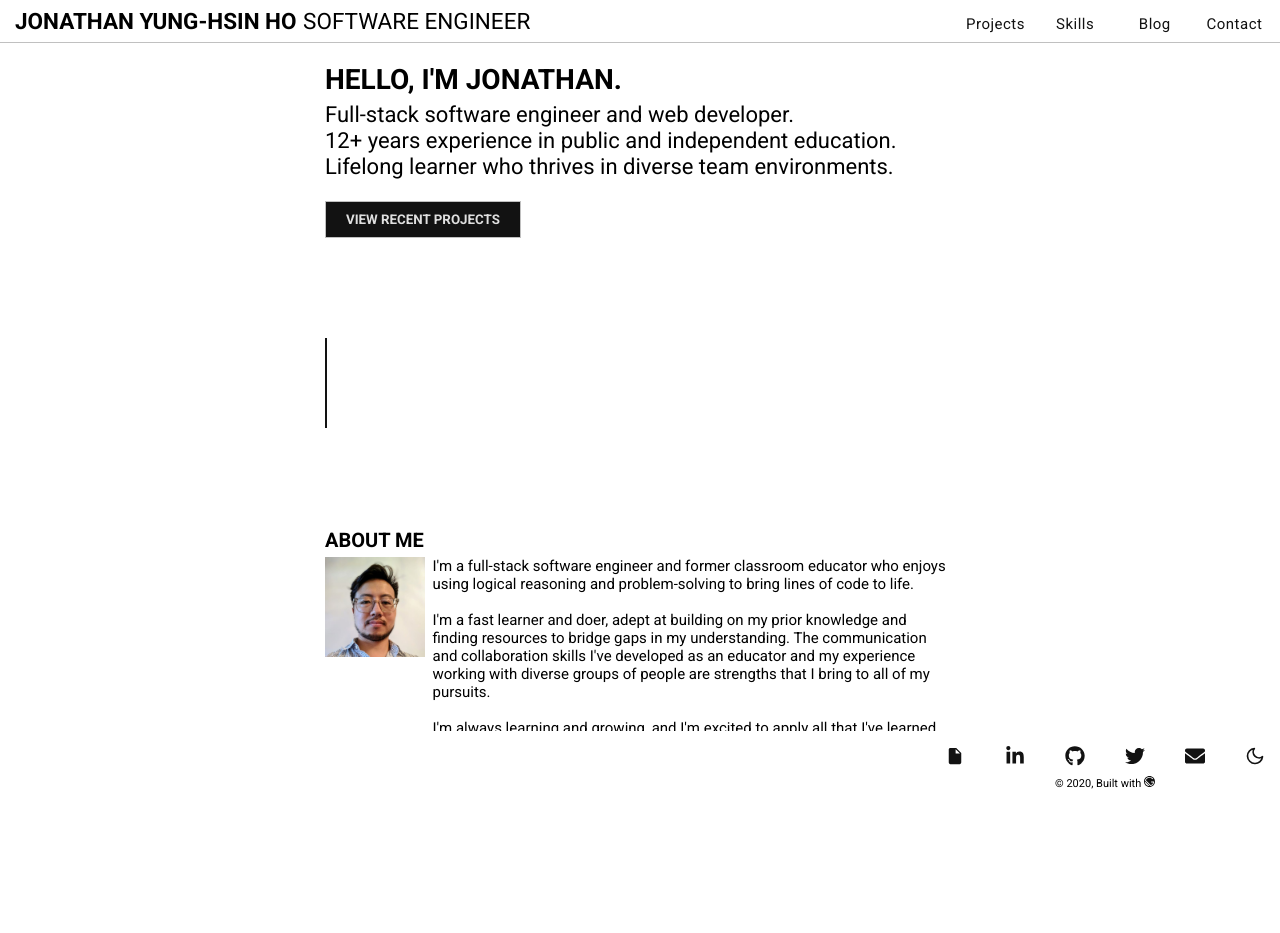
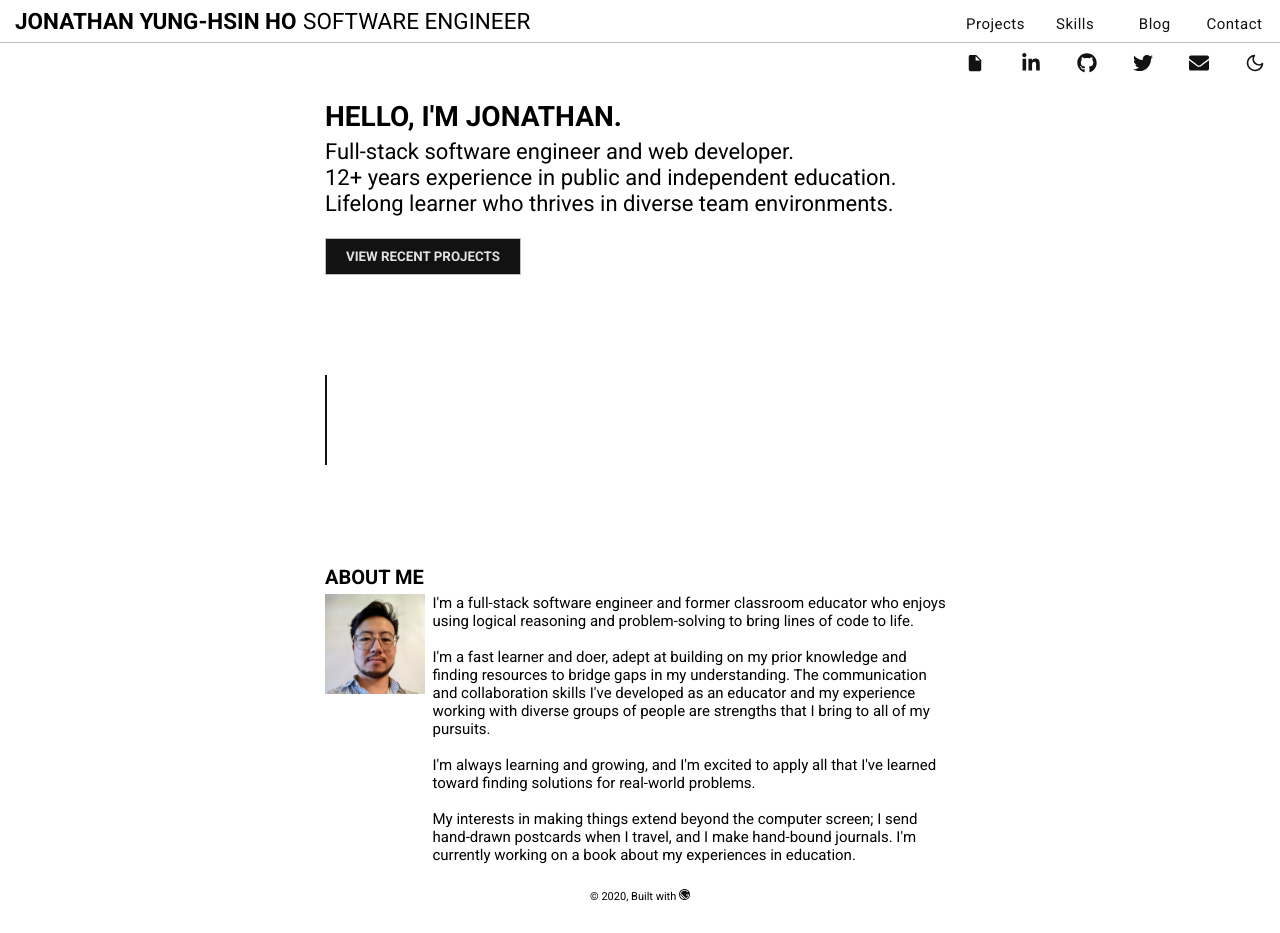
Before and after one commit to Jonathan-YungHsin-Ho/portfolio-gatsby, a Gatsby site: page / in a window 1280 px wide. Before the commit the page ends 800 px from the top, so only its background shows below. Built offline with nearby package versions, Linux system fonts and the light colour scheme; Gatsby itself is replaced by a stand-in of ours.

Commit message:
Redesign footer to avoid vh

```diff
--- a/gatsby-browser.js
+++ b/gatsby-browser.js
@@ -6,35 +6,35 @@
 
 // You can delete this file if you're not using it
 
-import React from "react"
-// import Div100vh from "react-div-100vh"
-import { VisualViewport } from "./src/components/visualViewport"
+// import React from "react"
+// // import Div100vh from "react-div-100vh"
+// import { VisualViewport } from "./src/components/visualViewport"
 
-export const wrapPageElement = ({ element }) => {
-  // return <Div100vh>{element}</Div100vh>
-  return <VisualViewport>{element}</VisualViewport>
-}
+// export const wrapPageElement = ({ element }) => {
+//   // return <Div100vh>{element}</Div100vh>
+//   return <VisualViewport>{element}</VisualViewport>
+// }
 
-// const React = require("react")
-// const Layout = require("./src/components/layout").default
-// const ModeProvider = require("./src/contexts/ModeContext").default
+// // const React = require("react")
+// // const Layout = require("./src/components/layout").default
+// // const ModeProvider = require("./src/contexts/ModeContext").default
 
-// window.onresize = function () {
-//   document.body.height = window.innerHeight
-// }
-// window.onresize()
+// // window.onresize = function () {
+// //   document.body.height = window.innerHeight
+// // }
+// // window.onresize()
 
-// const appHeight = () => {
-//   const doc = document.documentElement
-//   doc.style.setProperty("--app-height", `${window.innerHeight}px`)
-// }
-// window.addEventListener("resize", appHeight)
-// appHeight()
+// // const appHeight = () => {
+// //   const doc = document.documentElement
+// //   doc.style.setProperty("--app-height", `${window.innerHeight}px`)
+// // }
+// // window.addEventListener("resize", appHeight)
+// // appHeight()
 
-// exports.wrapPageElement = ({ element, props }) => {
-//   return (
-//     <ModeProvider>
-//       <Layout {...props}>{element}</Layout>
-//     </ModeProvider>
-//   )
-// }
+// // exports.wrapPageElement = ({ element, props }) => {
+// //   return (
+// //     <ModeProvider>
+// //       <Layout {...props}>{element}</Layout>
+// //     </ModeProvider>
+// //   )
+// // }
--- a/src/components/footer.js
+++ b/src/components/footer.js
@@ -1,70 +1,10 @@
 import React from "react"
-import { IoMdDocument } from "react-icons/io"
-import { FaLinkedinIn, FaGithub, FaTwitter, FaEnvelope } from "react-icons/fa"
-import { FiSun, FiMoon } from "react-icons/fi"
 import { GrGatsbyjs } from "react-icons/gr"
 
-import { useDarkMode } from "../hooks/useDarkMode"
-import { useModeContext } from "../contexts/ModeContext"
-
-import Resume from "../documents/resume.pdf"
-
 const Footer = () => {
-  const [darkMode, setDarkMode] = useDarkMode(false)
-
-  const { dispatch } = useModeContext()
-
-  const toggleMode = e => {
-    e.preventDefault()
-    setDarkMode(!darkMode)
-    dispatch({ type: "SET_MODE", payload: darkMode })
-  }
-
   return (
-    <footer className="footer-wrapper">
-      <div className="footer">
-        <div className="footer-links">
-          <a href={Resume} target="_blank" rel="noopener noreferrer">
-            <IoMdDocument className="footer-icon" />
-          </a>
-          <a
-            href="https://www.linkedin.com/in/jonathan-y-ho/"
-            target="_blank"
-            rel="noopener noreferrer"
-          >
-            <FaLinkedinIn className="footer-icon" />
-          </a>
-          <a
-            href="https://github.com/Jonathan-YungHsin-Ho"
-            target="_blank"
-            rel="noopener noreferrer"
-          >
-            <FaGithub className="footer-icon" />
-          </a>
-          <a
-            href="https://twitter.com/JonathanHoDev"
-            target="_blank"
-            rel="noopener noreferrer"
-          >
-            <FaTwitter className="footer-icon" />
-          </a>
-          <a
-            href="mailto:jonathan.yunghsin.ho@gmail.com"
-            target="_blank"
-            rel="noopener noreferrer"
-          >
-            <FaEnvelope className="footer-icon" />
-          </a>
-          {darkMode ? (
-            <FiSun onClick={toggleMode} className="footer-icon footer-toggle" />
-          ) : (
-            <FiMoon
-              onClick={toggleMode}
-              className="footer-icon footer-toggle"
-            />
-          )}
-        </div>
-        <div className="footer-copyright">
+    <footer className="footer-copyright">
+      <div>
         © {new Date().getFullYear()}, Built with
         {` `}
         <a
@@ -75,7 +15,6 @@ const Footer = () => {
           <GrGatsbyjs className="footer-icon" />
         </a>
       </div>
-      </div>
     </footer>
   )
 }
--- a/src/components/layout.css
+++ b/src/components/layout.css
@@ -90,6 +90,14 @@ a {
   text-decoration: none;
 }
 
+.header-wrapper {
+  position: fixed;
+  top: 0;
+  width: 100%;
+  background-color: white;
+  z-index: 100;
+}
+
 header {
   border-bottom: 1px solid silver;
   padding: 0.75rem 1.5rem;
@@ -175,7 +183,7 @@ button:hover:enabled {
 
 .layout-container {
   min-height: -webkit-fill-available;
-  height: calc(var(--vh, 1vh) * 100);
+  /* height: calc(var(--vh, 1vh) * 100); */
   /* height: 100vh; */
   display: -webkit-box;
   display: -ms-flexbox;
@@ -250,13 +258,20 @@ header h1 {
   -ms-flex-positive: 1;
   flex-grow: 1;
   overflow-x: hidden;
+  margin-top: 9rem;
   padding: 0 1.0875rem 0;
+}
+
+@media only screen and (max-width: 800px) {
+  .main-wrapper {
+    margin-top: 14rem;
+  }
 }
 
 main {
   margin: 0 auto;
   max-width: 630px;
-  padding-top: 2rem;
+  padding-top: 1rem;
   padding-bottom: 1.5rem;
 }
 
@@ -499,35 +514,16 @@ article {
 
 /* Footer Styles */
 
-.footer-wrapper {
+.footer {
+  padding: 1rem 1.5rem 0.5rem;
   display: -webkit-box;
   display: -ms-flexbox;
   display: flex;
-  -webkit-box-orient: vertical;
-  -webkit-box-direction: normal;
-  -ms-flex-direction: column;
-  flex-direction: column;
-  -webkit-box-align: end;
-  -ms-flex-align: end;
-  align-items: flex-end;
-}
-
-.footer {
-  padding: 1.5rem 1.5rem 1rem;
-  display: -webkit-box;
-  display: -ms-flexbox;
-  display: flex;
-  -webkit-box-orient: vertical;
-  -webkit-box-direction: normal;
-  -ms-flex-direction: column;
-  flex-direction: column;
-  -webkit-box-align: center;
-  -ms-flex-align: center;
-  align-items: center;
+  justify-content: flex-end;
 }
 
 .footer-links {
-  width: 32rem;
+  width: 30rem;
   display: -webkit-box;
   display: -ms-flexbox;
   display: flex;
@@ -554,7 +550,7 @@ article {
 }
 
 .footer-copyright {
-  margin-top: 0.5rem;
+  margin: 1rem auto 3rem;
   font-size: 1.1rem;
 }
 
@@ -572,6 +568,10 @@ article {
 .dark-mode {
   background-color: var(--dark-color);
   color: var(--light-color);
+}
+
+.dark-mode .header-wrapper {
+  background-color: var(--dark-color);
 }
 
 .dark-mode a,
--- a/src/components/layout.js
+++ b/src/components/layout.js
@@ -9,6 +9,7 @@ import React from "react"
 import PropTypes from "prop-types"
 
 import Header from "./header"
+import OtherLinks from "./otherLinks"
 import Footer from "./footer"
 import "./layout.css"
 
@@ -16,18 +17,21 @@ const Layout = ({ children }) => {
   const name = "Jonathan Yung-Hsin Ho"
   const title = "Software Engineer"
 
-  let vh
+  // let vh
 
-  if (typeof window !== `undefined`) {
-    window.addEventListener("resize", () => {
-      vh = window.innerHeight * 0.01
-      document.documentElement.style.setProperty("--vh", `${vh}px`)
-    })
-  }
+  // if (typeof window !== `undefined`) {
+  //   window.addEventListener("resize", () => {
+  //     vh = window.innerHeight * 0.01
+  //     document.documentElement.style.setProperty("--vh", `${vh}px`)
+  //   })
+  // }
 
   return (
     <div className="layout-container">
-      <Header name={name} title={title} />
+      <div className="header-wrapper">
+        <Header name={name} title={title} />
+        <OtherLinks />
+      </div>
       <div className="main-wrapper">
         <main>{children}</main>
       </div>
--- /dev/null
+++ b/src/components/otherLinks.js
@@ -0,0 +1,66 @@
+import React from "react"
+import { IoMdDocument } from "react-icons/io"
+import { FaLinkedinIn, FaGithub, FaTwitter, FaEnvelope } from "react-icons/fa"
+import { FiSun, FiMoon } from "react-icons/fi"
+
+import { useDarkMode } from "../hooks/useDarkMode"
+import { useModeContext } from "../contexts/ModeContext"
+
+import Resume from "../documents/resume.pdf"
+
+const OtherLinks = () => {
+  const [darkMode, setDarkMode] = useDarkMode(false)
+
+  const { dispatch } = useModeContext()
+
+  const toggleMode = e => {
+    e.preventDefault()
+    setDarkMode(!darkMode)
+    dispatch({ type: "SET_MODE", payload: darkMode })
+  }
+
+  return (
+    <div className="footer">
+      <div className="footer-links">
+        <a href={Resume} target="_blank" rel="noopener noreferrer">
+          <IoMdDocument className="footer-icon" />
+        </a>
+        <a
+          href="https://www.linkedin.com/in/jonathan-y-ho/"
+          target="_blank"
+          rel="noopener noreferrer"
+        >
+          <FaLinkedinIn className="footer-icon" />
+        </a>
+        <a
+          href="https://github.com/Jonathan-YungHsin-Ho"
+          target="_blank"
+          rel="noopener noreferrer"
+        >
+          <FaGithub className="footer-icon" />
+        </a>
+        <a
+          href="https://twitter.com/JonathanHoDev"
+          target="_blank"
+          rel="noopener noreferrer"
+        >
+          <FaTwitter className="footer-icon" />
+        </a>
+        <a
+          href="mailto:jonathan.yunghsin.ho@gmail.com"
+          target="_blank"
+          rel="noopener noreferrer"
+        >
+          <FaEnvelope className="footer-icon" />
+        </a>
+        {darkMode ? (
+          <FiSun onClick={toggleMode} className="footer-icon footer-toggle" />
+        ) : (
+          <FiMoon onClick={toggleMode} className="footer-icon footer-toggle" />
+        )}
+      </div>
+    </div>
+  )
+}
+
+export default OtherLinks
```
Lines whose indentation alone changed are shown as unchanged.
